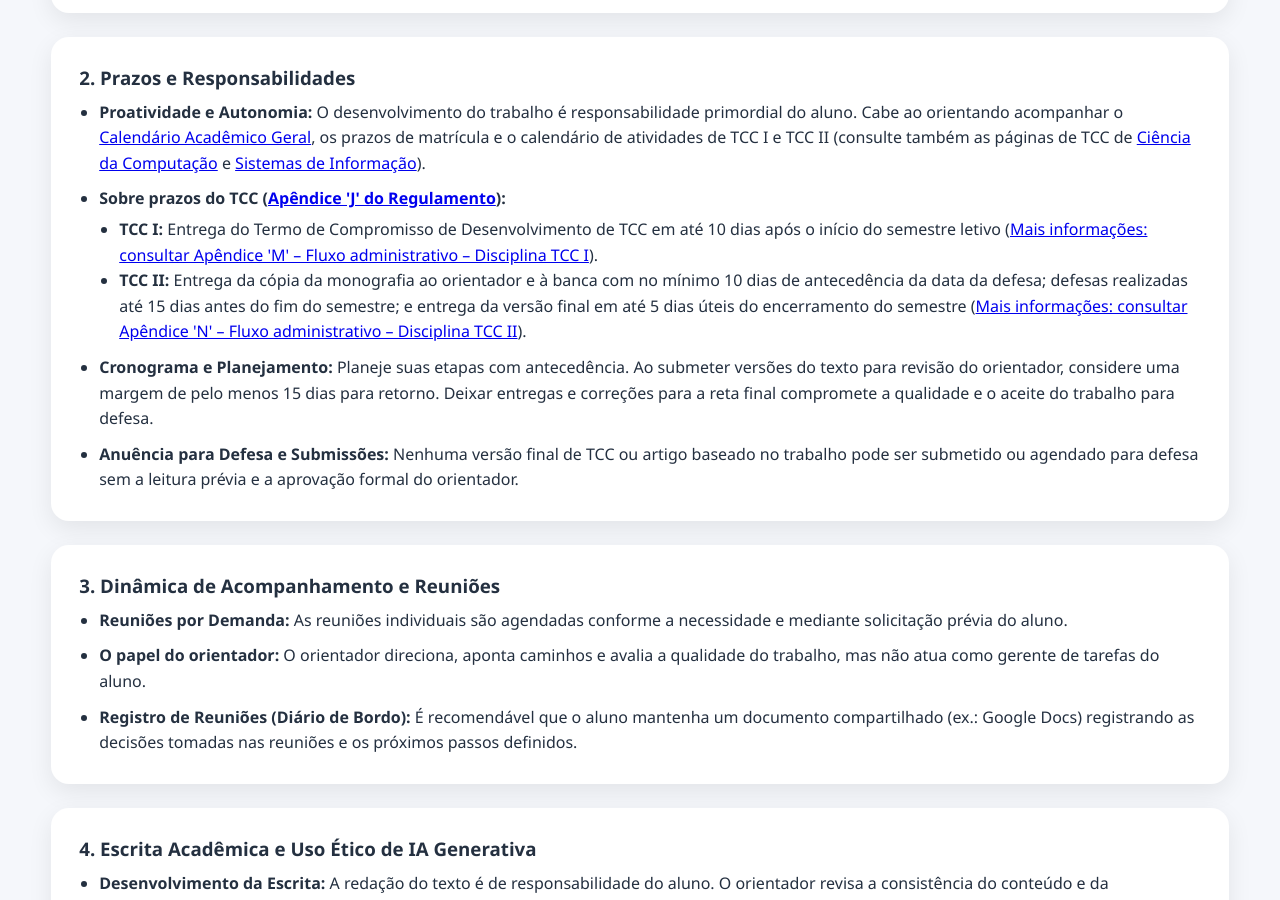
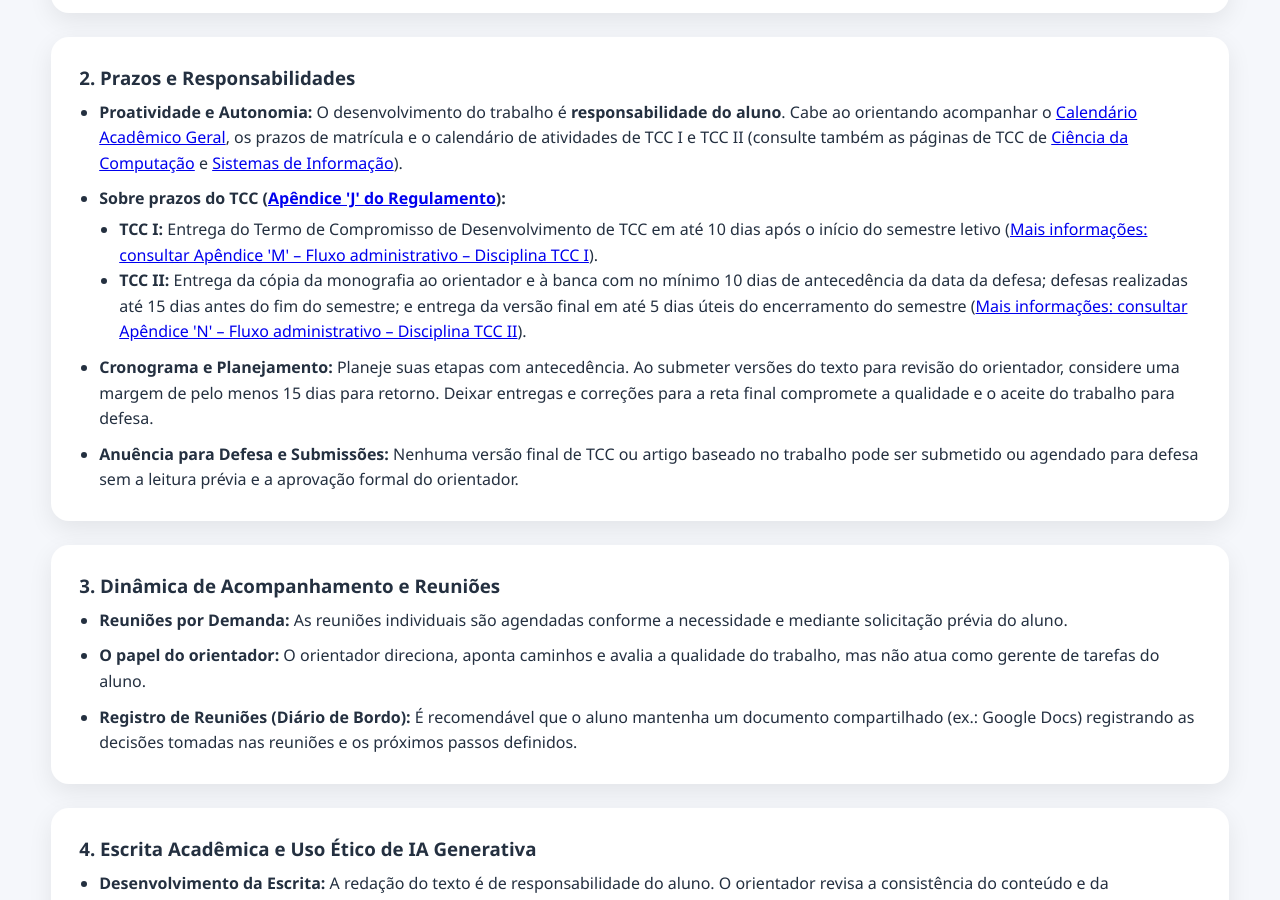
Before and after one commit to alexandreadler/alexandreadler.github.io, a plain HTML site: page orientacao.html in a window 1280 px wide. Shown: the part 1076-1976 px from the top of the page. Drawn offline with Linux system fonts and the light colour scheme.

Commit message:
Restore orientacao.html to original state

```diff
--- a/orientacao.html
+++ b/orientacao.html
@@ -63,7 +63,7 @@
       <h3>2. Prazos e Responsabilidades</h3>
       <ul style="margin-top: 10px; padding-left: 20px; line-height: 1.6;">
         <li style="margin-bottom: 10px;">
-        <strong>Proatividade e Autonomia:</strong> O desenvolvimento do trabalho é responsabilidade primordial do aluno. Cabe ao orientando acompanhar o <a href="https://prograd.ufes.br/calendario" target="_blank" rel="noopener noreferrer" style="text-decoration: underline;">Calendário Acadêmico Geral</a>, os prazos de matrícula e o calendário de atividades de TCC I e TCC II (consulte também as páginas de TCC de <a href="http://computacao.alegre.ufes.br/trabalhos-de-conclusao-de-curso" target="_blank" rel="noopener noreferrer" style="text-decoration: underline;">Ciência da Computação</a> e <a href="http://computacao.alegre.ufes.br/trabalhos-de-conclusao-de-curso-0" target="_blank" rel="noopener noreferrer" style="text-decoration: underline;">Sistemas de Informação</a>).
+        <strong>Proatividade e Autonomia:</strong> O desenvolvimento do trabalho é <b>responsabilidade do aluno</b>. Cabe ao orientando acompanhar o <a href="https://prograd.ufes.br/calendario" target="_blank" rel="noopener noreferrer" style="text-decoration: underline;">Calendário Acadêmico Geral</a>, os prazos de matrícula e o calendário de atividades de TCC I e TCC II (consulte também as páginas de TCC de <a href="http://computacao.alegre.ufes.br/trabalhos-de-conclusao-de-curso" target="_blank" rel="noopener noreferrer" style="text-decoration: underline;">Ciência da Computação</a> e <a href="http://computacao.alegre.ufes.br/trabalhos-de-conclusao-de-curso-0" target="_blank" rel="noopener noreferrer" style="text-decoration: underline;">Sistemas de Informação</a>).
         </li>
         <li style="margin-bottom: 10px;">
           <strong>Sobre prazos do TCC (<a href="http://www.computacao.alegre.ufes.br/sites/computacao.alegre.ufes.br/files/field/anexo/trabalho_de_conclusao_de_curso_-_regulamento_e_normas_para_elaboracao.pdf#overlay-context=regulamentos&page=24" target="_blank" rel="noopener noreferrer" style="text-decoration: underline;">Apêndice 'J' do Regulamento</a>):</strong>
```
